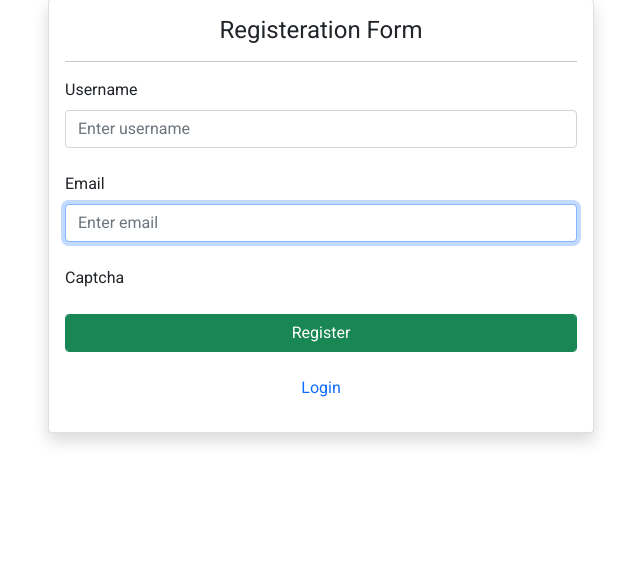
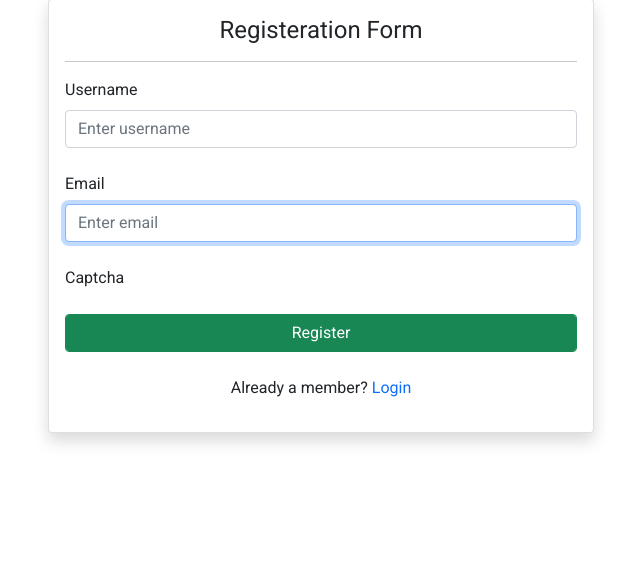
Before and after one commit to leon019i/web_based_information_system_E-commerce, a Django app: page /register/ in a window 1280 px wide. Shown: the part 93-664 px from the top of the page, without its empty margins (319-959 px from the left). Run offline with Django 4.2, Linux system fonts and the light colour scheme; data that the repository does not hold is empty; some libraries are stand-ins or nearby versions.

Commit message:
code refactor

```diff
--- a/E-commerce/store/templates/store/auth/register.html
+++ b/E-commerce/store/templates/store/auth/register.html
@@ -50,7 +50,7 @@
                                 </div>
                                 <button type="submit" class="btn btn-success btn-block form-control">Register</button>
                                 <div class="text-center mt-4">
-                                    <p><a href="{%url 'loginpage'%}">Login</a></p>
+                                    <p>Already a member? <a href="{%url 'loginpage'%}"> Login</a></p>
                                 </div>
                             </form>
                         </div>
```
